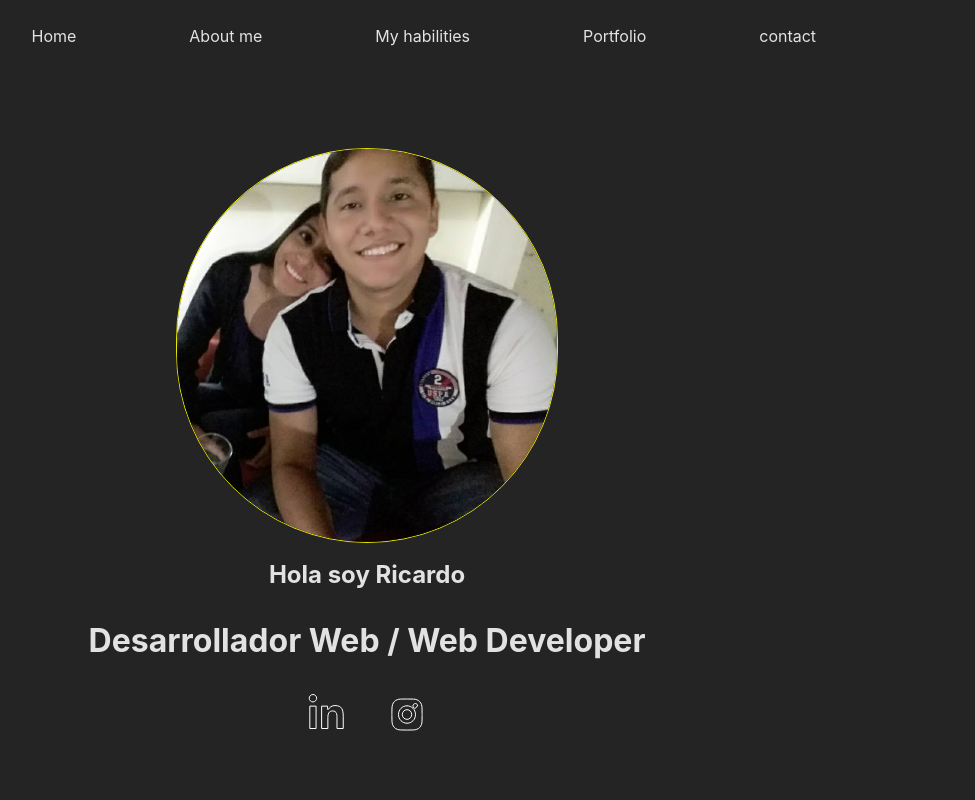
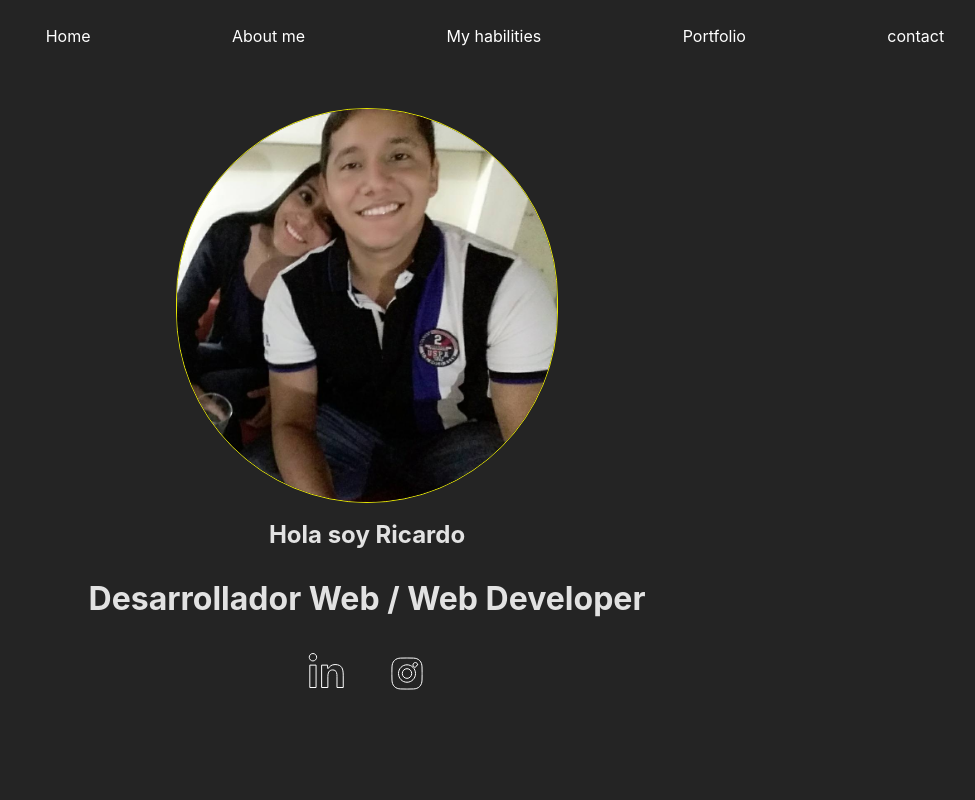
Before and after one commit to RicardoLS90/Portfolio-Ricardo, a React (Vite) app: page / in a window 1280 px wide. Shown: the top 800 px of the page, without its empty margins (273-1248 px from the left). Built offline with nearby package versions, Linux system fonts and the light colour scheme.

Commit message:
actualizado

```diff
--- a/src/App.css
+++ b/src/App.css
@@ -1,6 +1,6 @@
 #root {
   max-width: 1280px;
-
+  --clippy:polygon(0 0, 0 1%, 0 100%, 0% 100%);
 }
 
 .App {
@@ -10,13 +10,23 @@
 
 }
 
+@keyframes scale {
+  0% {
+    scale: 100%;
+  }
+  100% {
+    scale: 110%;
+  }
+}
+
 /*----------------------------NAVBAR------------------------*/
 
 
 .navbarcontainer {
-  width: 90%;
-  height: 40px;
+  width: 100%;
+  height: 50px;
   background-color: #242424;
+  position: fixed;
 }
 
 .navbar>ul {
@@ -36,8 +46,14 @@
 
 .navbarinfo:hover {
   cursor: pointer;
+  color: rgb(231, 231, 3);
 }
 
+
+.navbarinfo-container {
+  text-decoration: none;
+  color: white;
+}
 
 
 /*--------------------------HOMBE---------------------*/
@@ -49,6 +65,7 @@
   display: flex;
   flex-direction: column;
   align-items: center;
+  padding: 100px 0 0 0 ;
 }
 
 .home>img {
@@ -56,6 +73,23 @@
   border-radius: 330px;
   border: 1px solid rgb(231, 231, 3);
 
+
+}
+
+.home-img:hover {
+  animation-name: scale;
+  animation-duration: 3s;
+  animation-iteration-count: infinite;
+  animation-direction: alternate;
+  cursor: pointer;
+}
+
+.link:hover {
+  animation-name: scale;
+  animation-duration: 2s;
+  animation-iteration-count: infinite;
+  animation-direction: alternate;
+  cursor: pointer;
 }
 
 .linkscontainer {
@@ -64,6 +98,62 @@
   gap: 40px;
   margin-top: 20px;
 }
+
+.home-tittle::before {
+  content: "";
+  display: block;
+  background: rgb(169, 169, 9);
+  width: 120%;
+  height: 100%;
+  position: absolute;
+  top: 0;
+  left: 0;
+  z-index: -1;
+  clip-path: var(--clippy);
+  transition: clip-path 2s;
+
+}
+
+
+
+
+
+.home-text::before {
+  content: "";
+  display: block;
+  background: rgb(154, 100, 13);
+  width: 120%;
+  height: 120%;
+  position: absolute;
+  top: 0;
+  left: 0;
+  z-index: -1;
+  clip-path: var(--clippy);
+  transition: clip-path 2s;
+}
+
+.info {
+  position: relative;
+}
+
+.info:hover {
+  cursor: pointer;
+}
+
+
+
+.home-tittle:hover::before {
+  cursor: pointer;
+  clip-path: polygon(0 0, 100% 0, 91% 100%, 0 100%);
+}
+
+.info:hover + .home-text::before {
+  cursor: pointer;
+  clip-path: polygon(0 0, 100% 0, 91% 100%, 0 100%);
+
+}
+
+
 
 
 /*-----------------------------ABOUT-----------------------*/
--- a/src/components/Aboutme.jsx
+++ b/src/components/Aboutme.jsx
@@ -2,7 +2,7 @@ import React from 'react';
 
 const Aboutme = () => {
   return (
-    <div className='about'>
+    <div className='about' id='about'>
       <h2>Acerca de mi</h2>
       <p>Soy una persona sociable, amigable y con muy buen humor.
         Disfruto mucho de pasar con mi familia en mi tiempo libre, tambien hago deportes
--- a/src/components/Contact.jsx
+++ b/src/components/Contact.jsx
@@ -5,7 +5,7 @@ import email from '../assets/img/mail 1.svg'
 
 const Contact = () => {
   return (
-    <div className='contact-container'>
+    <div className='contact-container' id='contact'>
       <h1>Contacto</h1>
       <div className='contact-info'>
         <div className='info'>
--- a/src/components/Habilities.jsx
+++ b/src/components/Habilities.jsx
@@ -5,7 +5,7 @@ import web from '../assets/img/web.svg'
 
 const Habilities = () => {
   return (
-    <div className='habilities-container'>
+    <div className='habilities-container' id='habilities'>
       <h2>Mis Habilidades</h2>
       <div className='habilities'>
         <div className='habilitie mobile'>
--- a/src/components/Home.jsx
+++ b/src/components/Home.jsx
@@ -11,15 +11,15 @@ const Home = () => {
 
 
   return (
-    <div className='homecontainer'>
+    <div className='homecontainer' id='home'>
       <div className='home'>
-        <img src={ricardoimg} alt="" />
-        <h2>Hola soy Ricardo</h2>
-        <h1>Desarrollador Web / Web Developer</h1>
+        <img src={ricardoimg} alt="" className='home-img'/>
+        <h2 className='home-tittle info'>Hola soy Ricardo</h2>
+        <h1 className='home-text info'>Desarrollador Web / Web Developer</h1>
       </div>
       <div className='linkscontainer'>
-        <a href="https://www.linkedin.com/in/ricardoleons"><img src={linkedinlogo} alt="" /></a>
-        <a href="https://www.instagram.com/ricardo_tango/"><img src={instalogo} alt="" /></a>
+        <a href="https://www.linkedin.com/in/ricardoleons"><img src={linkedinlogo} alt=""  className='link'/></a>
+        <a href="https://www.instagram.com/ricardo_tango/"><img src={instalogo} alt="" className='link'/></a>
       </div>
     </div>
   );
--- a/src/components/Navbar.jsx
+++ b/src/components/Navbar.jsx
@@ -5,11 +5,11 @@ const Navbar = () => {
     <div className='navbarcontainer'>
       <nav className='navbar'>
         <ul>
-          <li className='navbarinfo'>Home</li>
-          <li className='navbarinfo'>About me</li>
-          <li className='navbarinfo'>My habilities</li>
-          <li className='navbarinfo'>Portfolio</li>
-          <li className='navbarinfo'>contact</li>
+          <a href="#home" className='navbarinfo-container'><li className='navbarinfo'>Home</li></a>
+          <a href="#about" className='navbarinfo-container'><li className='navbarinfo'>About me</li></a>
+          <a href="#habilities" className='navbarinfo-container'><li className='navbarinfo'>My habilities</li></a>
+          <a href="#portfolio" className='navbarinfo-container'><li className='navbarinfo'>Portfolio</li></a>
+          <a href="#contact" className='navbarinfo-container'><li className='navbarinfo'>contact</li></a>
         </ul>
       </nav>
     </div>
--- a/src/components/Portfolio.jsx
+++ b/src/components/Portfolio.jsx
@@ -5,7 +5,7 @@ import rickandmorty from '../assets/img/rickandmorty.png'
 const Portfolio = () => {
   return (
     <div>
-      <div className='porfolio-container'>
+      <div className='porfolio-container' id='portfolio'>
         <h2>Portafolio</h2>
         <div className='img-container'>
           <a href="https://ricardoleonentregable2.netlify.app/"><img className='portfolio-img' src={weather} alt="" /></a>
```
